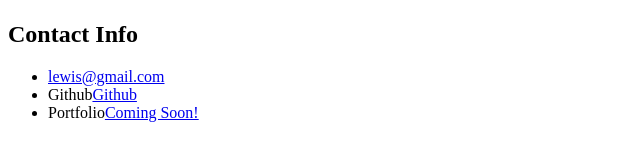
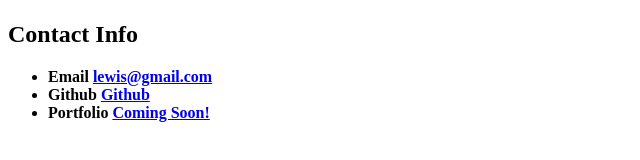
Before and after one commit to fongl/my-first-profile, a plain HTML site: page index.html in a window 1280 px wide. Shown: the part 448-608 px from the top of the page, without its empty margins (0-640 px from the left). Drawn offline with Linux system fonts and the light colour scheme.

Commit message:
modified style.css and index.html

```diff
--- a/index.html
+++ b/index.html
@@ -27,9 +27,15 @@
         Contact Info
     </h2>
         <ul>
-            <li class="link"> <a href="lewis@gmail.com">lewis@gmail.com</a></li>
-            <li class="link"> Github<a href="https://github.com/fongl/my-first-profile">Github</a></li>
-            <li class="link"> Portfolio<a href="#">Coming Soon!</a></li>
+            <li class="link"> Email
+                <a href="lewis@gmail.com"> lewis@gmail.com </a>
+            </li>
+            <li class="link"> Github
+                <a href="https://github.com/fongl/my-first-profile">Github</a>
+            </li>
+            <li class="link"> Portfolio
+                <a href="#">Coming Soon!</a>
+            </li>
         </ul>
 
 
--- a/style.css
+++ b/style.css
@@ -0,0 +1,3 @@
+.link {
+        font-weight: bold;
+      }
```
